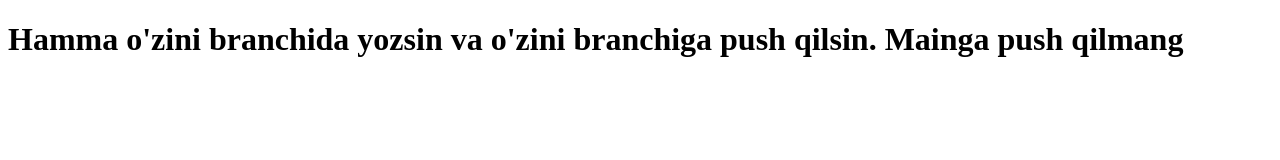
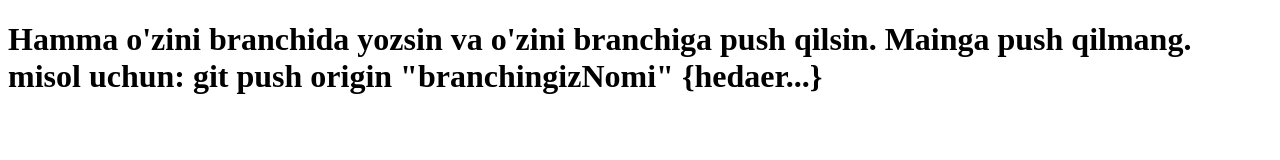
Before and after one commit to JasurbekIsokov/Avto-Elecktronika, a plain HTML site: page index.html in a window 1280 px wide. Drawn offline with Linux system fonts and the light colour scheme.

Commit message:
Commit from all

```diff
--- a/index.html
+++ b/index.html
@@ -11,7 +11,7 @@
   <body>
     <h1>
       Hamma o'zini branchida yozsin va o'zini branchiga push qilsin. Mainga push
-      qilmang
+      qilmang. misol uchun: git push origin "branchingizNomi" {hedaer...}
     </h1>
   </body>
 </html>
```
